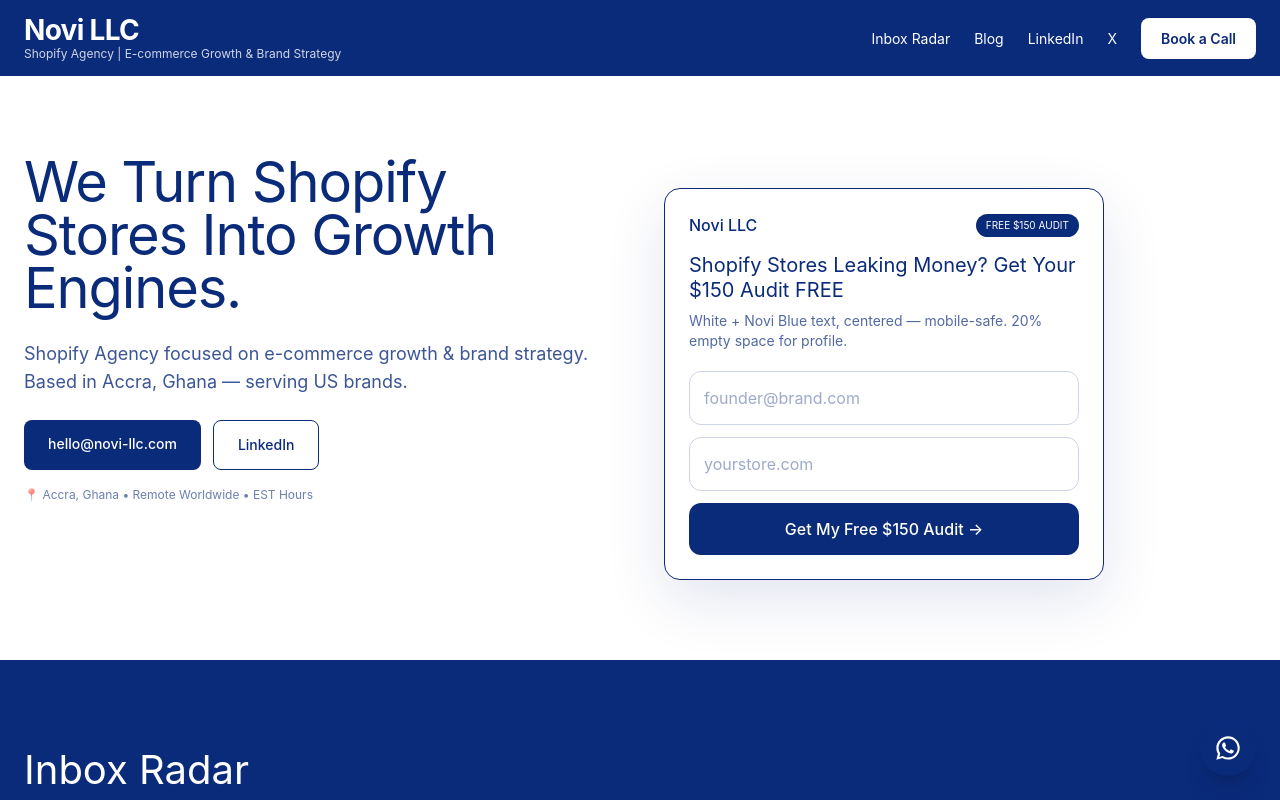
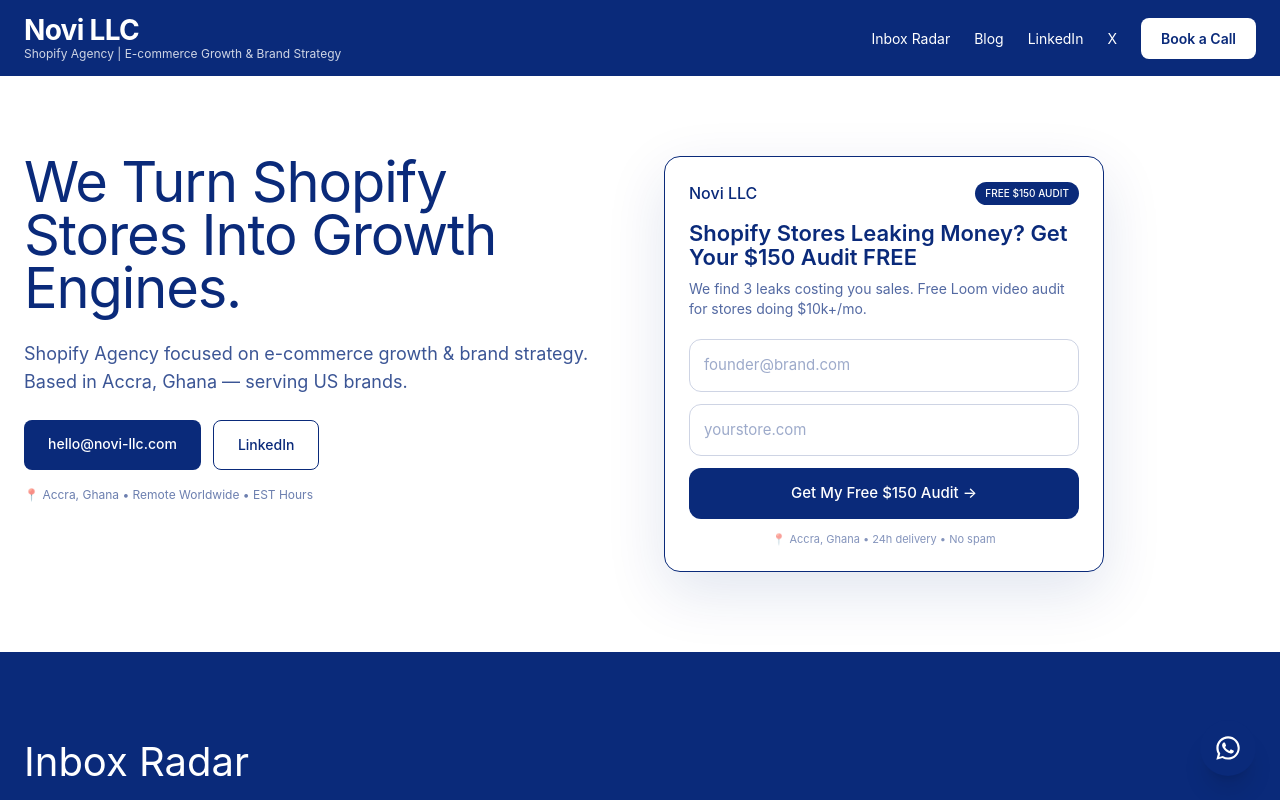
Before and after one commit to NOVI-I6699-cmd/portfolio-starter-kit, a Next.js app: page / in a window 1280 px wide. Shown: the top 800 px of the page. Built offline with nearby package versions, Linux system fonts and the light colour scheme.

Commit message:
Update AuditForm.tsx

```diff
--- a/app/components/AuditForm.tsx
+++ b/app/components/AuditForm.tsx
@@ -27,21 +27,25 @@
   }
 
   return (
-    <div className="w-full max-w-[440px] mt-8 border border-[#0A2A7A] rounded-2xl p-6 bg-white shadow-[0_20px_60px_rgba(10,42,122,0.12)]">
+    <div className="w-full max-w-[440px] border border-[#0A2A7A] rounded-2xl p-6 bg-white shadow-[0_20px_60px_rgba(10,42,122,0.12)]">
       <div className="flex justify-between items-center mb-4">
         <span className="font-[var(--font-playfair)] text-[#0A2A7A] font-medium">Novi LLC</span>
-        <span className="text-[10px] bg-[#0A2A7A] text-white px-2.5 py-1 rounded-full">FREE $150 AUDIT</span>
+        <span className="text-[10px] bg-[#0A2A7A] text-white px-2.5 py-1 rounded-full font-medium">FREE $150 AUDIT</span>
       </div>
-      <h3 className="font-[var(--font-playfair)] text-[#0A2A7A] text-xl leading-tight">Shopify Stores Leaking Money? Get Your $150 Audit FREE</h3>
-      <p className="text-sm text-[#0A2A7A]/70 mt-2 mb-5">White + Novi Blue text, centered — mobile-safe. 20% empty space for profile.</p>
+
+      <h3 className="font-[var(--font-playfair)] text-[#0A2A7A] text-[22px] leading-[1.1] font-semibold">Shopify Stores Leaking Money? Get Your $150 Audit FREE</h3>
+      <p className="text-[14px] text-[#0A2A7A]/70 mt-2.5 mb-5 leading-5">We find 3 leaks costing you sales. Free Loom video audit for stores doing $10k+/mo.</p>
 
       <form onSubmit={handleSubmit} className="flex flex-col gap-3">
-        <input required type="email" value={email} onChange={e=>setEmail(e.target.value)} placeholder="founder@brand.com" className="w-full border border-[#0A2A7A]/20 focus:border-[#0A2A7A] p-3.5 rounded-xl outline-none text-[#0A2A7A] placeholder:text-[#0A2A7A]/40" />
-        <input required type="text" value={store} onChange={e=>setStore(e.target.value)} placeholder="yourstore.com" className="w-full border border-[#0A2A7A]/20 focus:border-[#0A2A7A] p-3.5 rounded-xl outline-none text-[#0A2A7A] placeholder:text-[#0A2A7A]/40" />
-        <button disabled={status==='loading'} type="submit" className="w-full bg-[#0A2A7A] text-white font-medium py-3.5 rounded-xl hover:bg-[#0A2A7A]/90 transition disabled:opacity-50">
+        <input required type="email" value={email} onChange={e=>setEmail(e.target.value)} placeholder="founder@brand.com" className="w-full border border-[#0A2A7A]/20 focus:border-[#0A2A7A] p-3.5 rounded-xl outline-none text-[#0A2A7A] placeholder:text-[#0A2A7A]/40 text-[15px]" />
+        <input required type="text" value={store} onChange={e=>setStore(e.target.value)} placeholder="yourstore.com" className="w-full border border-[#0A2A7A]/20 focus:border-[#0A2A7A] p-3.5 rounded-xl outline-none text-[#0A2A7A] placeholder:text-[#0A2A7A]/40 text-[15px]" />
+        <button disabled={status==='loading'} type="submit" className="w-full bg-[#0A2A7A] text-white font-medium py-3.5 rounded-xl hover:bg-[#0A2A7A]/90 transition disabled:opacity-50 text-[15px]">
           {status==='loading'?'Sending...':'Get My Free $150 Audit →'}
         </button>
       </form>
+
+      <p className="text-[11px] text-[#0A2A7A]/50 text-center mt-3">📍 Accra, Ghana • 24h delivery • No spam</p>
+
       {status==='success' && <div className="mt-3 bg-[#0A2A7A]/5 border border-[#0A2A7A]/10 text-[#0A2A7A] text-sm p-3 rounded-xl text-center">Sent ✓ Check email! Loom in 24h</div>}
       {status==='error' && <div className="mt-3 bg-red-50 border border-red-200 text-red-600 text-sm p-3 rounded-xl text-center">{error}</div>}
     </div>
```
